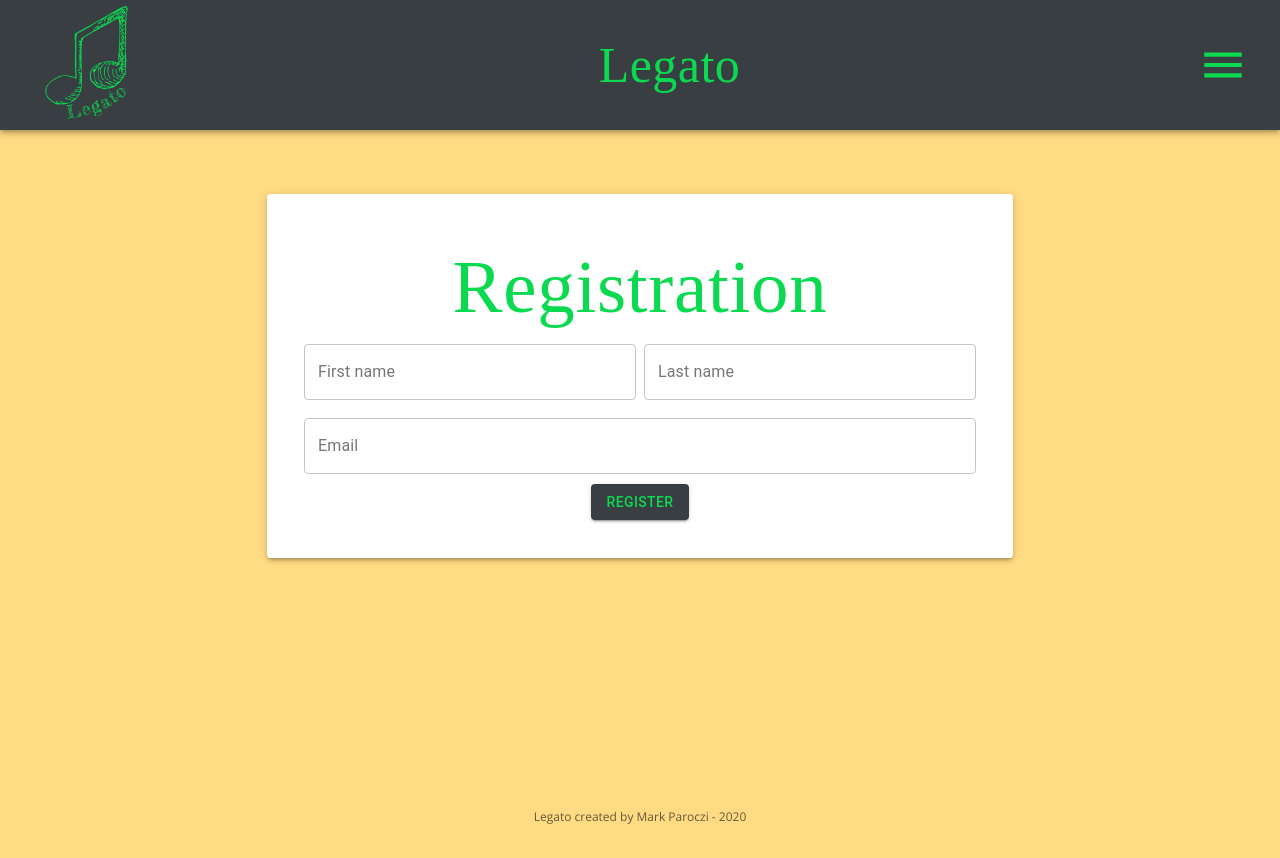
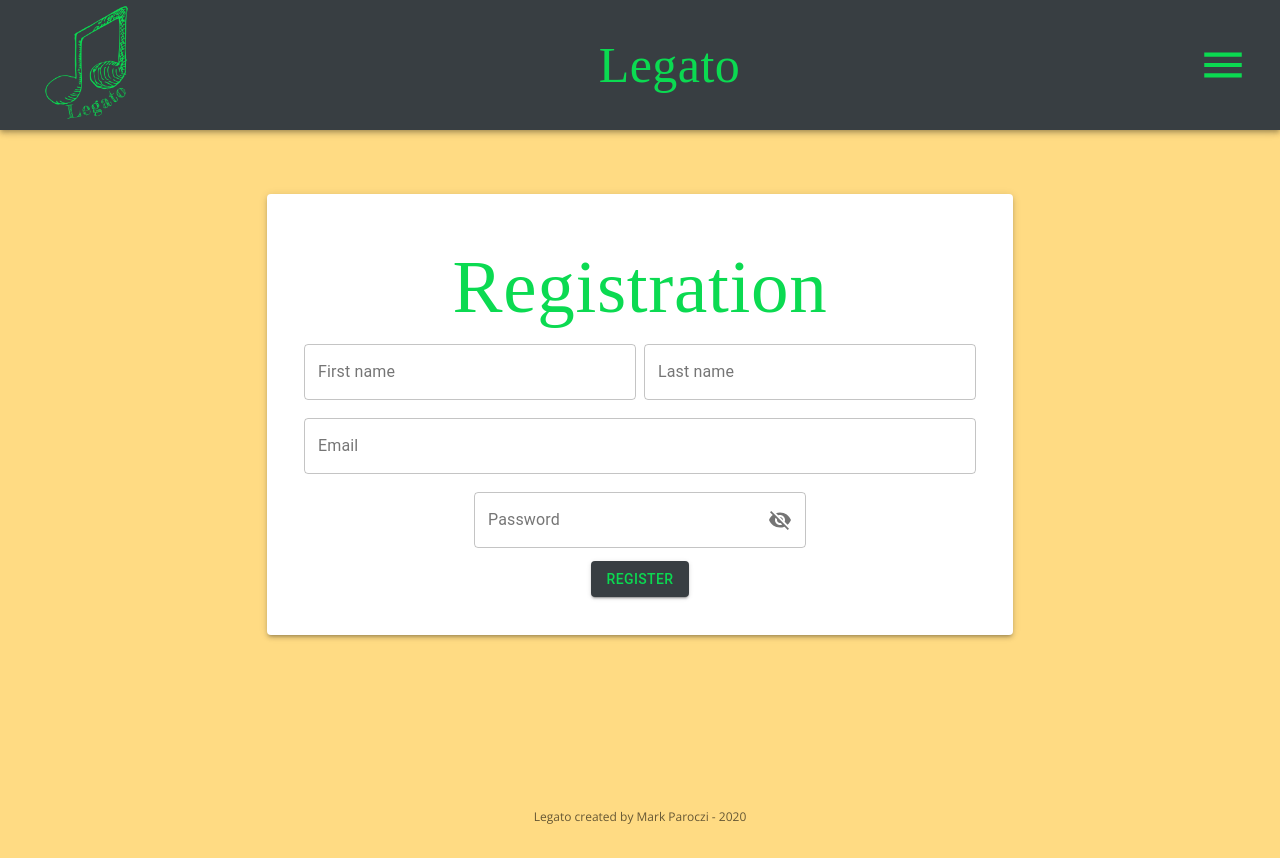
Before and after one commit to MParoczi/GreenHub-Frontend, a React app: page /registration in a window 1280 px wide. Built offline with nearby package versions, Linux system fonts and the light colour scheme; a web font is replaced by a local one; what redux-immutable-state-invariant would draw is missing.

Commit message:
Add password input field to registration form

```diff
--- a/src/components/Registration/RegistrationForm.js
+++ b/src/components/Registration/RegistrationForm.js
@@ -1,6 +1,7 @@
 import React from "react";
 import { TextField, Button, Box, Grid } from "@material-ui/core";
 import PropTypes from "prop-types";
+import Password from "../common/Password/Password";
 
 function RegistrationForm({ handleSubmit, handleChange, errors, classes }) {
   return (
@@ -42,6 +43,16 @@ function RegistrationForm({ handleSubmit, handleChange, errors, classes }) {
             className={classes.textField}
           />
         </Grid>
+        <Grid item xs={12} lg={6}>
+          <Password
+            handleChange={handleChange}
+            errors={errors}
+            name={"password"}
+            error={errors.password !== undefined}
+            errorMessage={errors.password || ""}
+            classes={classes}
+          />
+        </Grid>
       </Grid>
       <Box>
         <input id="register-user" type="submit" className={classes.input} />
```
